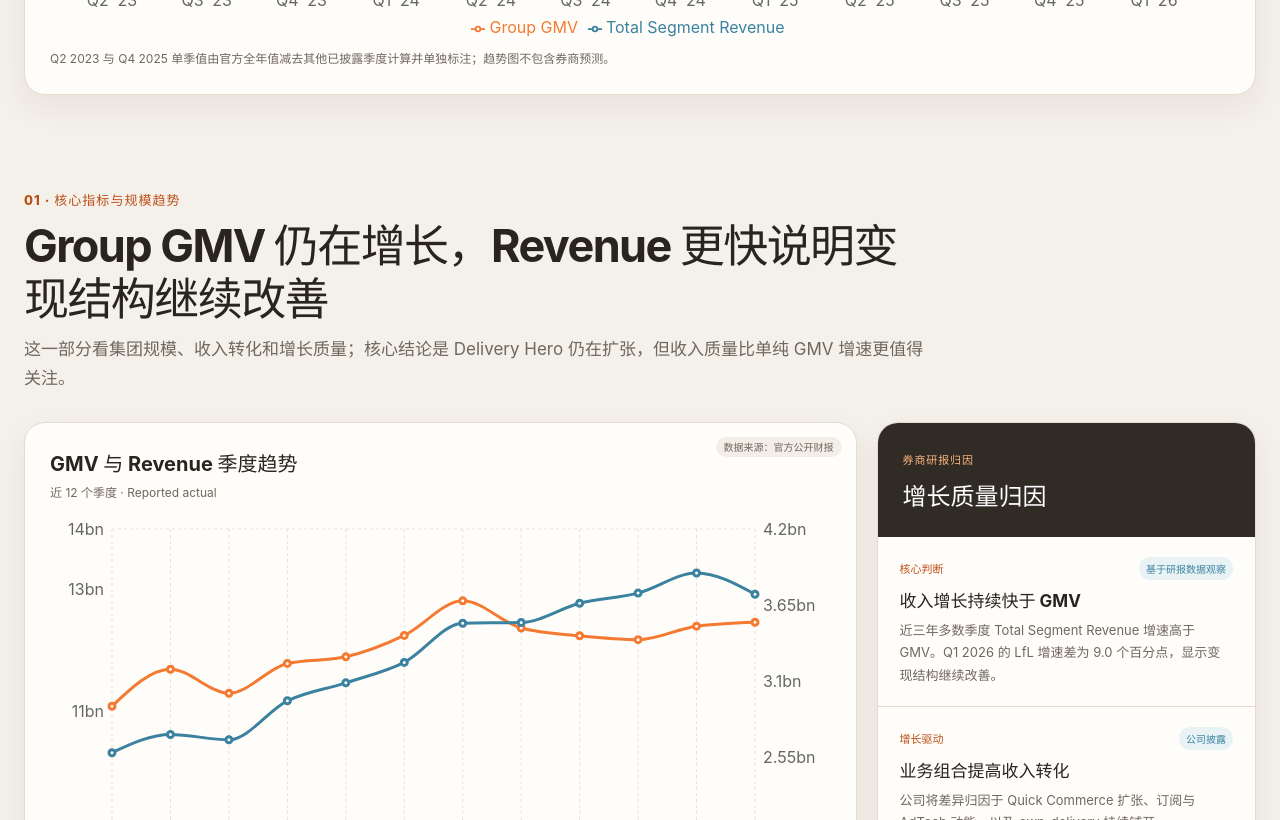
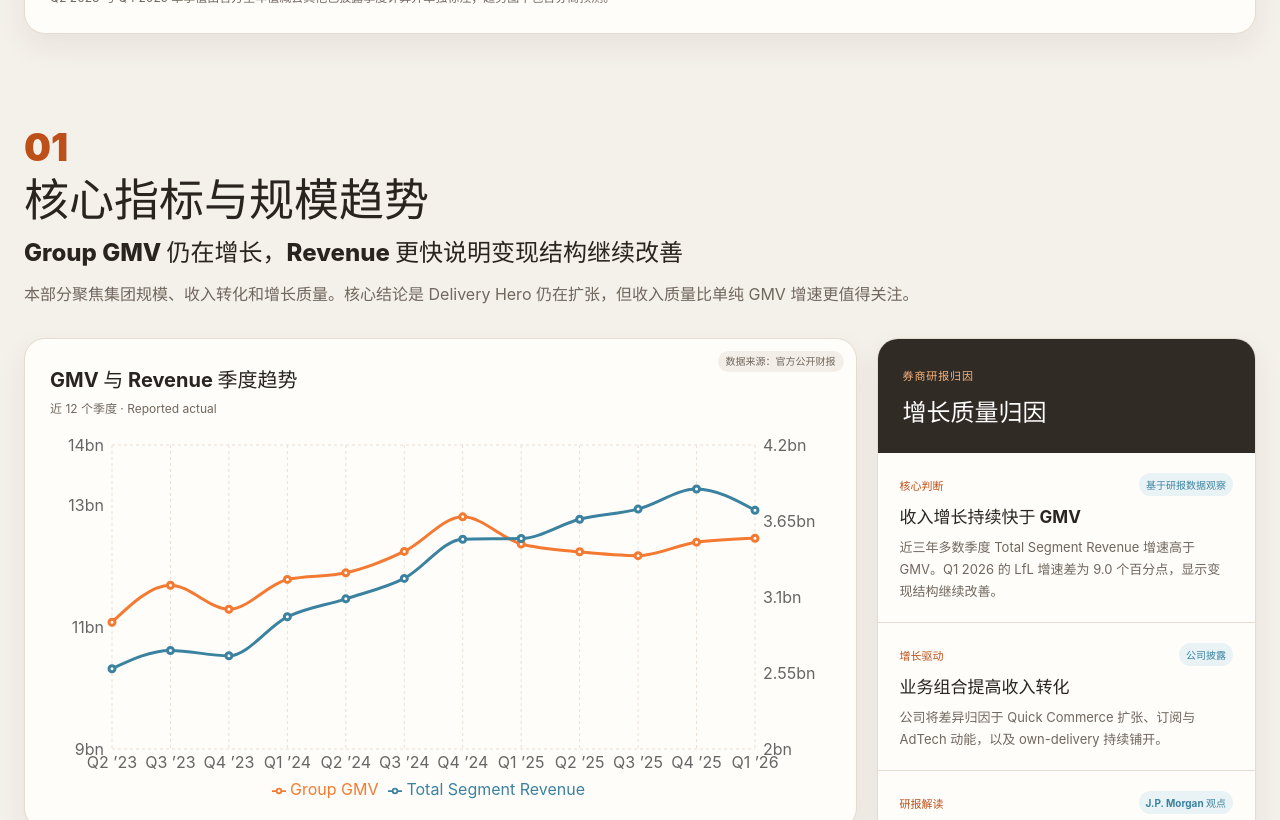
Before and after one commit to oldsix1026-png/delivery-hero-financial-intelligence-brief, a React (Vite) app: page / in a window 1280 px wide. Shown: the part 1980-2800 px from the top of the page. Built offline with nearby package versions, Linux system fonts and the light colour scheme.

Commit message:
unify section hierarchy and refine intelligence card layout

```diff
--- a/src/App.tsx
+++ b/src/App.tsx
@@ -44,11 +44,24 @@
   question: string
   description: string
 }) {
+  const isNumbered = /^\d{2}$/.test(number)
+
+  if (isNumbered) {
+    return (
+      <header className="section-heading">
+        <span className="section-number">{number}</span>
+        <h2>{title}</h2>
+        <strong className="section-subtitle">{question}</strong>
+        <p className="section-description">{description}</p>
+      </header>
+    )
+  }
+
   return (
     <header className="section-heading">
       <span>{number} · {title}</span>
       <h2>{question}</h2>
-      <p>{description}</p>
+      <p className="section-description">{description}</p>
     </header>
   )
 }
@@ -116,7 +129,7 @@
         </section>
 
         <section className="page-section" id="terms">
-          <SectionHeading number="术语" title="关键术语 / 事件速读" question="先讲清这些概念，后面的增长和资本结构判断才容易理解" description="这些术语贯穿 Delivery Hero 的集团、区域、战略和风险分析；页面只解释影响本季判断的概念。" />
+          <SectionHeading number="术语" title="关键术语 / 事件速读" question="关键术语解释" description="这些术语贯穿 Delivery Hero 的集团、区域、战略和风险分析；页面聚焦影响本季判断的核心概念。" />
           <div className="term-grid">
             {keyTermCards.map((item) => <article key={item.term}><strong>{item.term}</strong><p>{item.body}</p></article>)}
           </div>
@@ -132,7 +145,7 @@
         </SectionCard>
 
         <section className="page-section" id="overview">
-          <SectionHeading number="01" title="核心指标与规模趋势" question="Group GMV 仍在增长，Revenue 更快说明变现结构继续改善" description="这一部分看集团规模、收入转化和增长质量；核心结论是 Delivery Hero 仍在扩张，但收入质量比单纯 GMV 增速更值得关注。" />
+          <SectionHeading number="01" title="核心指标与规模趋势" question="Group GMV 仍在增长，Revenue 更快说明变现结构继续改善" description="本部分聚焦集团规模、收入转化和增长质量。核心结论是 Delivery Hero 仍在扩张，但收入质量比单纯 GMV 增速更值得关注。" />
           <div className="analysis-layout">
             <div className="data-panel">
               <SectionCard title="GMV 与 Revenue 季度趋势" subtitle="近 12 个季度 · Reported actual" source="官方公开财报">
@@ -149,7 +162,7 @@
         </section>
 
         <section className="page-section" id="regions">
-          <SectionHeading number="02" title="增长来源与业务结构" question="MENA 和 Americas 是增量主力，Asia/Korea 仍是修复变量" description="这一部分看区域、品牌和品类结构如何贡献增长；核心结论是增量来自多区域组合，而不是单一市场拉动。" />
+          <SectionHeading number="02" title="增长来源与业务结构" question="MENA 和 Americas 是增量主力，Asia/Korea 仍是修复变量" description="本部分聚焦区域、品牌和品类结构如何贡献增长。核心结论是增量来自多区域组合，而不是单一市场拉动。" />
           <div className="analysis-layout">
             <div className="data-panel">
               <div className="two-column">
@@ -170,7 +183,7 @@
         </section>
 
         <section className="page-section" id="strategy">
-          <SectionHeading number="03" title="盈利质量与经营杠杆" question="Everyday App 把多品类、订阅、广告和履约连接成利润增量" description="这一部分看增长如何转化为经营效率和利润质量；核心结论是 Quick Commerce、订阅、广告和履约效率正在共同改善利润弹性。" />
+          <SectionHeading number="03" title="盈利质量与经营杠杆" question="Everyday App 把多品类、订阅、广告和履约连接成利润增量" description="本部分聚焦增长如何转化为经营效率和利润质量。核心结论是 Quick Commerce、订阅、广告和履约效率正在共同改善利润弹性。" />
           <div className="analysis-layout">
             <div className="data-panel">
               <SectionCard title="Quick Commerce 占 Group GMV 比例" subtitle="公司仅明确披露部分同季节点：Q1 2024、Q1 2025、Q1 2026" source="官方公开财报">
@@ -188,7 +201,7 @@
         </section>
 
         <section className="page-section" id="guidance">
-          <SectionHeading number="04" title="指引、模型修订与后续观察" question="FY26 EBITDA 和 FCF 指引体现纪律，资本事项决定估值讨论" description="这一部分看公司指引、券商判断和风险变量；核心结论是盈利方向改善，但现金流、韩国修复、MENA 竞争和资产交易仍需持续跟踪。" />
+          <SectionHeading number="04" title="指引、模型修订与后续观察" question="FY26 EBITDA 和 FCF 指引体现纪律，资本事项决定估值讨论" description="本部分聚焦公司指引、券商判断和风险变量。核心结论是盈利方向改善，但现金流、韩国修复、MENA 竞争和资产交易仍需持续跟踪。" />
           <div className="analysis-layout">
             <div className="data-panel">
               <SectionCard title="盈利与现金流披露趋势" subtitle="半年/全年频率 · 实际值；FY 2023 FCF 未在图中补造" source="官方公开财报">
@@ -210,23 +223,23 @@
         </section>
 
         <section className="page-section" id="intelligence">
-          <SectionHeading number="05" title="情报追踪" question="2026Q1 事件主要服务多品类、区域修复、技术效率和资本事项这条线" description="观察期：2026Q1；仅收录官方披露或至少三家可信媒体独立报道的事项。" />
+          <SectionHeading number="05" title="情报追踪" question="2026Q1 事件集中在多品类、区域修复、技术效率和资本事项" description="观察期：2026Q1；仅收录官方披露或至少三家可信媒体独立报道的事项。" />
           <div className="movement-grid">{movementSummaries.map((item) => <MovementSummaryCard key={item.category} {...item} />)}</div>
           <div className="filters">
             <BrandFilter options={brandOptions} value={brand} onChange={setBrand} />
             <RegionFilter options={regionOptions} value={region} onChange={setRegion} />
             <EventTypeFilter options={eventTypeOptions} value={eventType} onChange={setEventType} />
           </div>
-          <SectionCard title={`本季度事件卡片流 · ${filteredEvents.length} 条`} subtitle="默认按日期倒序排列，保留筛选器并突出时间、板块、事件和意义">
+          <SectionCard title={`本季度情报卡片网格 · ${filteredEvents.length} 条`} subtitle="默认按日期倒序排列，保留日期、分类、标题、事件说明、影响判断和来源链接">
             {filteredEvents.length > 0 ? <Timeline items={filteredEvents} /> : <p className="no-results">当前筛选组合没有可核验事件，请调整筛选条件。</p>}
           </SectionCard>
-          <SectionCard title="2026Q1 主要动向总结" subtitle="管理层关注事项">
+          <SectionCard title="2026Q1 核心事件总结" subtitle="管理层关注事项">
             <div className="strategy-metrics">{quarterlyMovementSummary.map((item) => <StrategyMetric key={item.category} label={item.category} value="" note={item.text} />)}</div>
           </SectionCard>
         </section>
 
         <section className="page-section sources-section" id="sources">
-          <SectionHeading number="06" title="信息来源" question="数字、判断与事件如何追溯？" description="财务趋势以 Delivery Hero 官方披露为主；研报只用于归因和交叉核验；品牌事件优先使用品牌或集团官方页面。" />
+          <SectionHeading number="06" title="信息来源" question="信息来源与口径说明" description="财务趋势以 Delivery Hero 官方披露为主；研报只用于归因和交叉核验；品牌事件优先使用品牌或集团官方页面。" />
           <div className="source-grid">
             {sources.map((source) => <article key={source.id}><span>{source.type}</span><h3>{source.title}</h3><p>{source.institution}{source.publishedAt ? ` · ${source.publishedAt}` : ''}</p><p>{source.note}</p>{source.url && <a href={source.url} target="_blank" rel="noreferrer">访问来源 ↗</a>}</article>)}
           </div>
--- a/src/components/Timeline.tsx
+++ b/src/components/Timeline.tsx
@@ -1,10 +1,4 @@
 import type { IntelligenceEvent } from '../data/deliveryHeroIntelligenceData'
-
-const credibilityLabel = (item: IntelligenceEvent) => {
-  if (item.hasOfficialAndMediaCoverage) return '官方披露 + 多家媒体跟进'
-  if (item.isMediaVerified) return '3 家以上媒体交叉验证'
-  return '官方披露'
-}
 
 export default function Timeline({ items }: { items: IntelligenceEvent[] }) {
   return (
@@ -14,13 +8,12 @@
           <div className="timeline__content">
             <time>{item.eventDate}</time>
             <div className="event-meta">
-              <span>{item.entityLevel === 'group' ? '集团' : item.entityLevel === 'brand' ? '品牌' : item.entityLevel === 'country' ? '国家' : '区域'}</span>
-              <b>{item.brand}</b><i>{item.unifiedCategory}</i><i>{item.eventType}</i>
+              <span>{item.unifiedCategory}</span>
+              <b>{item.brand}</b>
             </div>
             <h3>{item.titleZh}</h3>
             <p>{item.summaryZh}</p>
             <div className="event-impact"><strong>影响判断</strong><span>{item.impactZh}</span></div>
-            <b>{credibilityLabel(item)}</b>
             <details>
               <summary>查看来源</summary>
               {[...item.primarySources, ...item.supportingSources].map((source) => (
--- a/src/index.css
+++ b/src/index.css
@@ -238,3 +238,257 @@
   .event-impact { flex-direction: column; gap: 2px; }
   footer { flex-direction: column; }
 }
+
+/* Unified dashboard presentation system */
+.section-heading,
+.section-title {
+  max-width: 960px;
+  margin-bottom: 30px;
+}
+
+.section-heading .section-number,
+.section-title .section-number {
+  display: block;
+  margin-bottom: 8px;
+  color: var(--orange-dark, #bd4f18);
+  font-size: clamp(26px, 3vw, 38px);
+  font-weight: 900;
+  line-height: 1;
+  letter-spacing: 0;
+}
+
+.section-heading h2,
+.section-title h2 {
+  margin: 0 0 10px;
+  color: var(--text, #29241f);
+  font-size: clamp(30px, 4vw, 45px);
+  font-weight: 900;
+  line-height: 1.16;
+  letter-spacing: 0;
+}
+
+.section-heading .section-subtitle,
+.section-title .section-subtitle {
+  display: block;
+  max-width: 900px;
+  margin: 0 0 10px;
+  color: var(--text, #29241f);
+  font-size: clamp(18px, 2vw, 24px);
+  font-weight: 800;
+  line-height: 1.42;
+  letter-spacing: 0;
+}
+
+.section-heading .section-description,
+.section-title .section-description {
+  max-width: 900px;
+  margin: 0;
+  color: var(--muted, #70675e);
+  font-size: 16px;
+  line-height: 1.72;
+}
+
+.source-badge {
+  top: 12px;
+  right: 12px;
+  max-width: min(210px, calc(100% - 24px));
+  white-space: normal;
+  text-align: right;
+  line-height: 1.25;
+}
+
+.section-card > .source-badge + .card-header,
+.panel > .source-badge + .data-label,
+.panel > .source-badge + span {
+  padding-right: 168px;
+}
+
+.kpi-card,
+.compact-metric,
+.section-card,
+.panel,
+.data-panel,
+.analysis-panel,
+.movement-card,
+.summary-card,
+.event-card {
+  min-width: 0;
+  overflow-wrap: anywhere;
+}
+
+.kpi-card {
+  min-height: 230px;
+  align-content: start;
+  padding: 24px 20px 20px;
+}
+
+.kpi-card p,
+.compact-metric p,
+.metric-row b,
+.trend-insights span {
+  line-height: 1.55;
+}
+
+.metric-row,
+.key-number-row,
+.trend-summary-grid,
+.strategy-metrics,
+.guidance-summary {
+  align-items: stretch;
+}
+
+.timeline.event-card-flow,
+.event-card-flow {
+  display: grid;
+  grid-template-columns: repeat(4, minmax(0, 1fr));
+  gap: 14px;
+}
+
+.timeline > article.event-card,
+.event-card {
+  display: flex;
+  min-height: 300px;
+  flex-direction: column;
+  border-radius: 16px;
+  padding: 16px;
+}
+
+.event-card time,
+.timeline__content time {
+  display: inline-flex;
+  width: fit-content;
+  margin-bottom: 8px;
+  color: var(--orange-dark, #bd4f18);
+  font-size: 12px;
+  font-weight: 900;
+}
+
+.event-meta,
+.event-tags,
+.tag-row {
+  display: flex;
+  flex-wrap: wrap;
+  gap: 5px;
+  margin-bottom: 8px;
+}
+
+.event-meta span,
+.event-meta b,
+.event-meta i,
+.event-tags span,
+.event-tags em,
+.tag-row .tag,
+.tag {
+  border-radius: 999px;
+  padding: 4px 7px;
+  font-size: 10px;
+  font-style: normal;
+  font-weight: 800;
+  line-height: 1.2;
+}
+
+.event-meta i:nth-of-type(n+2),
+.event-tags span:nth-child(n+3),
+.tag-row .tag:nth-child(n+3) {
+  display: none;
+}
+
+.timeline__content,
+.event-card > div {
+  display: flex;
+  min-width: 0;
+  flex: 1;
+  flex-direction: column;
+}
+
+.timeline__content h3,
+.event-card h3 {
+  margin: 8px 0 7px;
+  font-size: 16px;
+  line-height: 1.38;
+}
+
+.timeline__content > p,
+.event-card p {
+  margin: 0;
+  color: var(--muted, #70675e);
+  font-size: 12px;
+  line-height: 1.58;
+}
+
+.timeline__impact,
+.event-impact,
+.event-card blockquote {
+  margin: 10px 0 0;
+  border-left: 2px solid var(--green, #27846b);
+  border-radius: 10px;
+  background: var(--green-soft, #e8f4ef);
+  padding: 9px 10px;
+  color: var(--muted, #70675e);
+  font-size: 12px;
+  line-height: 1.55;
+}
+
+.timeline__impact strong,
+.event-impact strong {
+  color: var(--green, #27846b);
+}
+
+.event-card details,
+.timeline__content details {
+  margin-top: auto;
+  padding-top: 10px;
+}
+
+.event-card summary,
+.timeline__content summary {
+  color: var(--orange-dark, #bd4f18);
+  font-size: 11px;
+  font-weight: 850;
+  cursor: pointer;
+}
+
+.event-card a,
+.timeline__content a {
+  display: inline-flex;
+  max-width: 100%;
+  margin-top: 8px;
+  color: var(--orange-dark, #bd4f18);
+  font-size: 11px;
+  font-weight: 800;
+}
+
+@media (min-width: 1320px) {
+  .movement-grid:has(.movement-card:nth-child(6):last-child),
+  .summary-grid:has(.summary-card:nth-child(6):last-child) {
+    grid-template-columns: repeat(3, minmax(0, 1fr));
+  }
+}
+
+@media (max-width: 1180px) {
+  .timeline.event-card-flow,
+  .event-card-flow {
+    grid-template-columns: repeat(3, minmax(0, 1fr));
+  }
+}
+
+@media (max-width: 900px) {
+  .timeline.event-card-flow,
+  .event-card-flow {
+    grid-template-columns: repeat(2, minmax(0, 1fr));
+  }
+}
+
+@media (max-width: 620px) {
+  .timeline.event-card-flow,
+  .event-card-flow {
+    grid-template-columns: 1fr;
+  }
+
+  .section-card > .source-badge + .card-header,
+  .panel > .source-badge + .data-label,
+  .panel > .source-badge + span {
+    padding-right: 0;
+    padding-top: 24px;
+  }
+}
```
Also changed, not shown: 1 other file (tests, documents, lock files or other folders).
